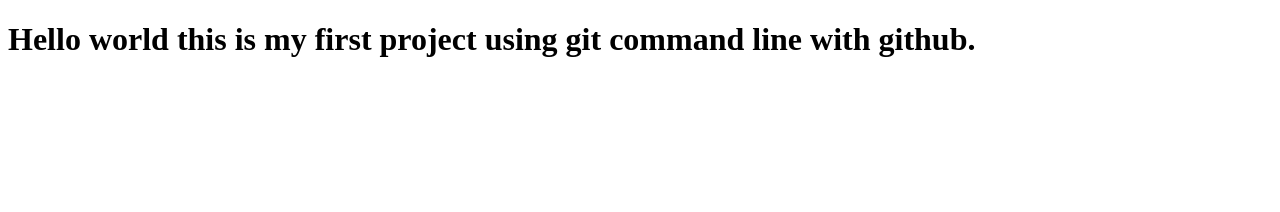
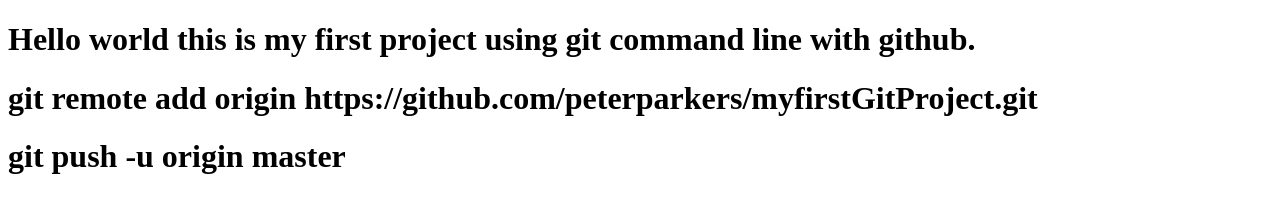
Before and after one commit to peterparkers/myfirstGitProject, a plain HTML site: page index.html in a window 1280 px wide. Drawn offline with Linux system fonts and the light colour scheme.

Commit message:
Update index.html

```diff
--- a/index.html
+++ b/index.html
@@ -8,5 +8,7 @@
 </head>
 <body>
     <h1>Hello world this is my first project using git command line with github.</h1>
+    <h1>git remote add origin https://github.com/peterparkers/myfirstGitProject.git</h1>
+    <h1>git push -u origin master</h1>
 </body>
 </html>
```
